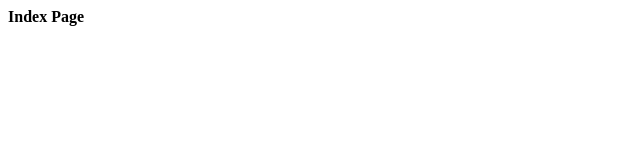
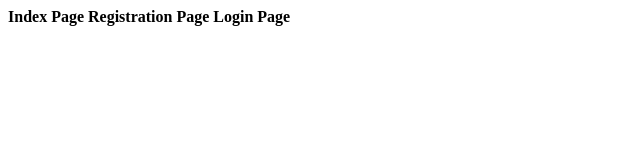
Before and after one commit to Meghanarimandava/demoproject420, a plain HTML site: page index.html in a window 1280 px wide. Shown: the whole page, without its empty margins (0-640 px from the left). Drawn offline with Linux system fonts and the light colour scheme.

Commit message:
modified index.html

```diff
--- a/index.html
+++ b/index.html
@@ -1 +1,3 @@
 <b>Index Page</b>
+<b>Registration Page</b>
+<b>Login Page</b>
```
